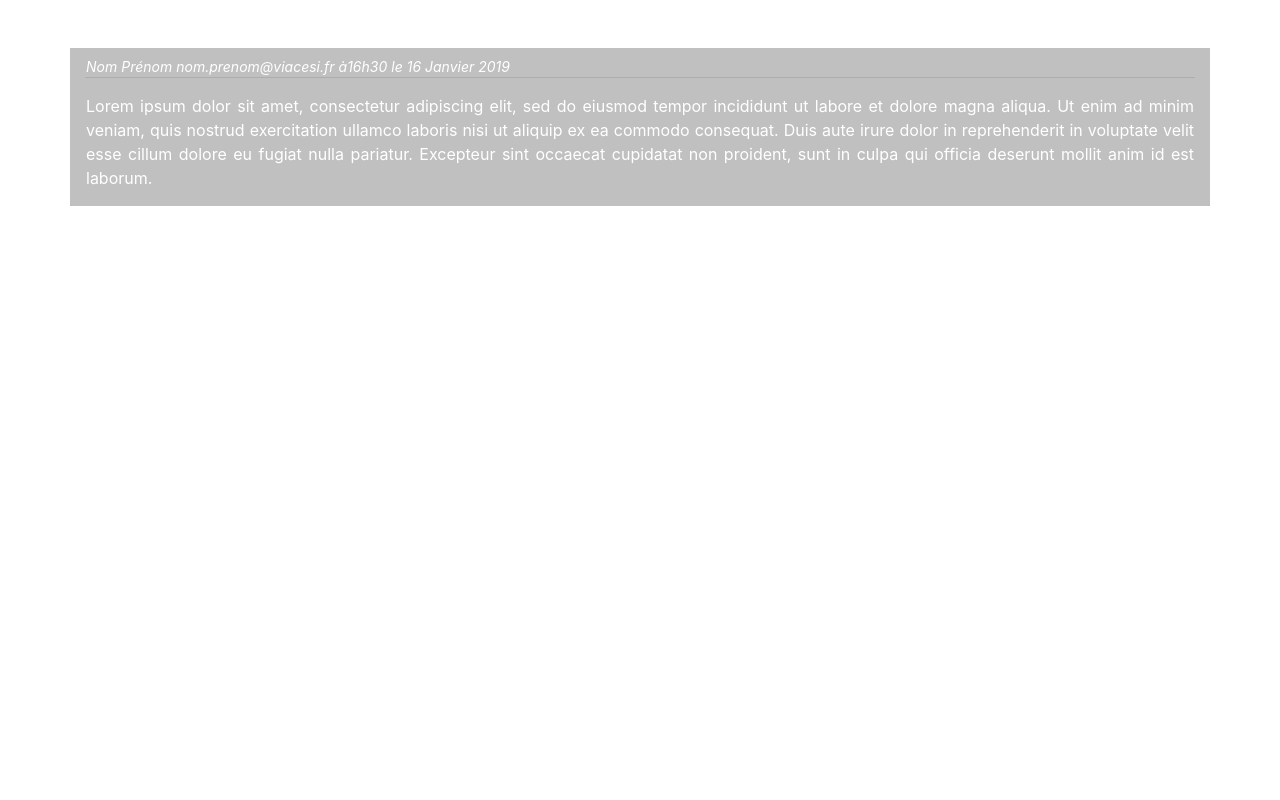
After one commit to Euxiniar/Student-Union-Website-CESI-Engineering-1, a PHP site: page /website/events_passed/comments.php in a window 1280 px wide. The commit adds this page. Run offline with PHP 8.4, Linux system fonts and the light colour scheme; some libraries are stand-ins or nearby versions.

Commit message:
change all the font awesome and bootstrap includes

```diff
--- /dev/null
+++ b/website/assets/css/comments.css
@@ -0,0 +1,14 @@
+.comment_box{
+    /* border:3px;
+    border-style:solid;
+    border-color:#211D1D;
+    padding: 1em;
+    border-radius: 25px; */
+    background-color: #c0c0c0;
+    color:white;
+}
+
+.header_comment{
+    font-size: 14px;
+    font-style: italic;
+}
--- a/website/disconnected/home.php
+++ b/website/disconnected/home.php
@@ -3,9 +3,9 @@
 	<head>
 		<meta charset="utf-8">
 		<meta name="viewport" content="width=device-width, initial-scale=1, shrink-to-fit=no">
-		<link rel="stylesheet" href="../assets/vendors/fontawesome/css/all.min.css">
-		<link rel="stylesheet" href="../assets/vendors/Bootstrap/css/bootstrap.min.css">
-
+		<link rel="stylesheet" href="https://use.fontawesome.com/releases/v5.6.3/css/all.css" integrity="sha384-UHRtZLI+pbxtHCWp1t77Bi1L4ZtiqrqD80Kn4Z8NTSRyMA2Fd33n5dQ8lWUE00s/" crossorigin="anonymous">
+		<link rel="stylesheet" href="https://stackpath.bootstrapcdn.com/bootstrap/4.2.1/css/bootstrap.min.css" integrity="sha384-GJzZqFGwb1QTTN6wy59ffF1BuGJpLSa9DkKMp0DgiMDm4iYMj70gZWKYbI706tWS" crossorigin="anonymous">
+        <script src="https://stackpath.bootstrapcdn.com/bootstrap/4.2.1/js/bootstrap.min.js" integrity="sha384-B0UglyR+jN6CkvvICOB2joaf5I4l3gm9GU6Hc1og6Ls7i6U/mkkaduKaBhlAXv9k" crossorigin="anonymous"></script>
 		<title>BDE CESI Exia</title>
 		<?php $PAGE = "home" ?>
 	</head>
--- /dev/null
+++ b/website/events_passed/comments.php
@@ -0,0 +1,40 @@
+
+
+  <html>
+    <head>
+        <meta charset="utf-8">
+        <meta name="viewport" content="width=device-width, initial-scale=1, shrink-to-fit=no">
+        <link rel="stylesheet" href="https://use.fontawesome.com/releases/v5.6.3/css/all.css" integrity="sha384-UHRtZLI+pbxtHCWp1t77Bi1L4ZtiqrqD80Kn4Z8NTSRyMA2Fd33n5dQ8lWUE00s/" crossorigin="anonymous">
+        <link rel="stylesheet" href="https://stackpath.bootstrapcdn.com/bootstrap/4.2.1/css/bootstrap.min.css" integrity="sha384-GJzZqFGwb1QTTN6wy59ffF1BuGJpLSa9DkKMp0DgiMDm4iYMj70gZWKYbI706tWS" crossorigin="anonymous">
+        <script src="https://stackpath.bootstrapcdn.com/bootstrap/4.2.1/js/bootstrap.min.js" integrity="sha384-B0UglyR+jN6CkvvICOB2joaf5I4l3gm9GU6Hc1og6Ls7i6U/mkkaduKaBhlAXv9k" crossorigin="anonymous"></script>		      <link rel="stylesheet" href="../assets/css/comments.css">
+      <title>BDE CESI Exia</title>
+      <?php $PAGE = "home" ?>
+    </head>
+    <body>
+        <div class="py-5" >
+            <div class="container comment_box">
+                <div class="row">
+                    <div class="col-md-12 d-inline-flex p-0 m-0 pl-3 pt-2 header_comment">
+                    <p class="text-justify mr-1 mb-0">Nom</p>
+                    <p class="text-justify mr-1 mb-0">Prénom</p>
+                    <p class="text-justify mr-1 mb-0">nom.prenom@viacesi.fr</p>
+                    <p class="text-justify mb-0">à</p>
+                    <p class="text-justify mr-1 mb-0">16h30</p>
+                    <p class="text-justify mr-1 mb-0">le</p>
+                    <p class="text-justify mb-0">16 Janvier 2019</p>
+                    </div>
+                </div>
+                <hr class="p-0 m-0">
+                <div class="row">
+                    <div class="col-md-12 p-0 mt-3">
+                    <p class="text-justify pr-3 pl-3">Lorem ipsum dolor sit amet, consectetur adipiscing elit,
+            sed do eiusmod tempor incididunt ut labore et dolore magna aliqua.
+            Ut enim ad minim veniam, quis nostrud exercitation ullamco laboris nisi ut aliquip ex ea commodo consequat.
+            Duis aute irure dolor in reprehenderit in voluptate velit esse cillum dolore eu fugiat nulla pariatur.
+            Excepteur sint occaecat cupidatat non proident, sunt in culpa qui officia deserunt mollit anim id est laborum.</p>
+                    </div>
+                </div>
+            </div>
+        </div>
+    </body>
+</html>
```
Also changed, not shown: website/common/footer.php (+4 -4 lines), website/common/header.php (+4 -3 lines), website/events_passed/event.php (+28 -10 lines).
